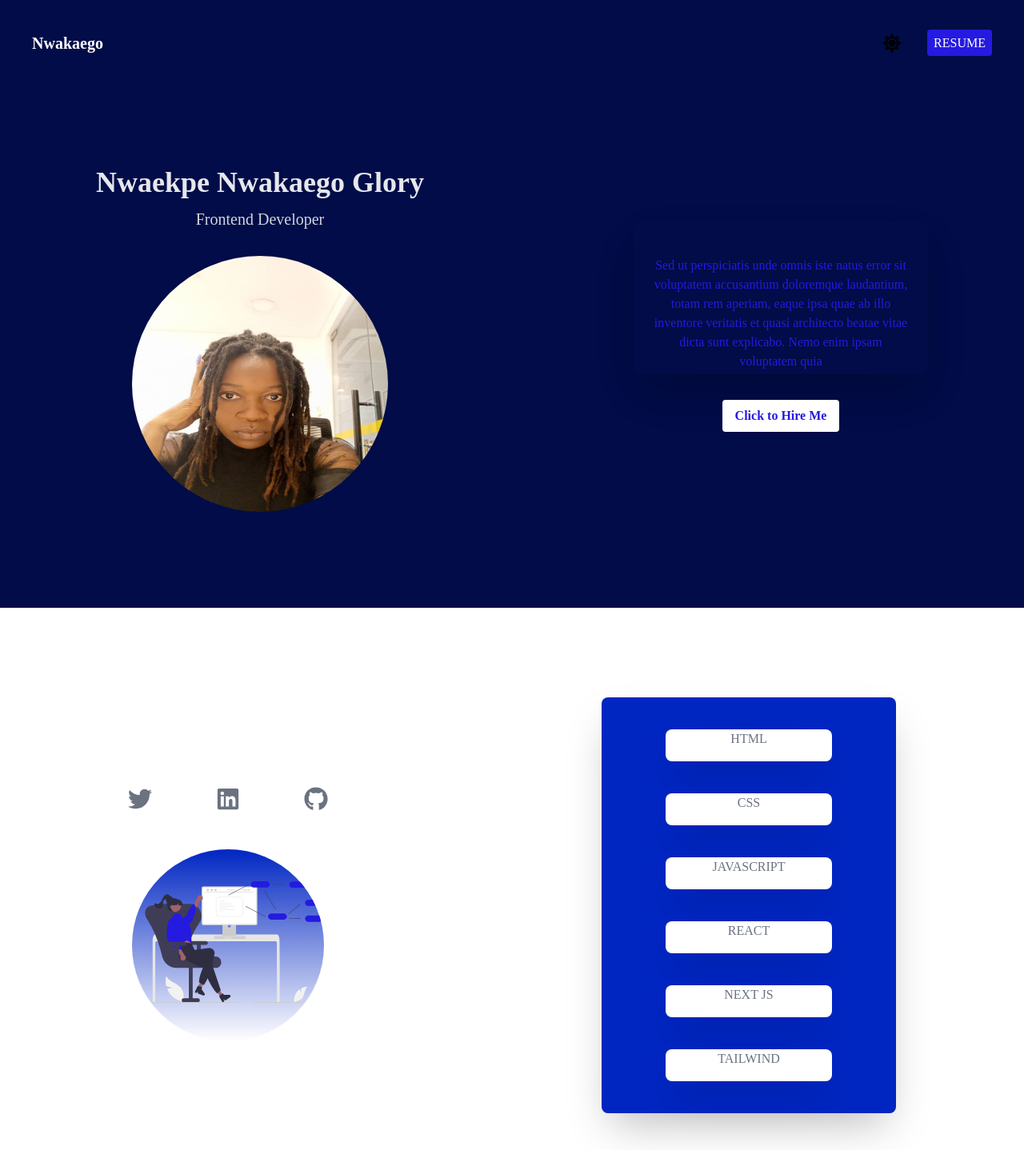
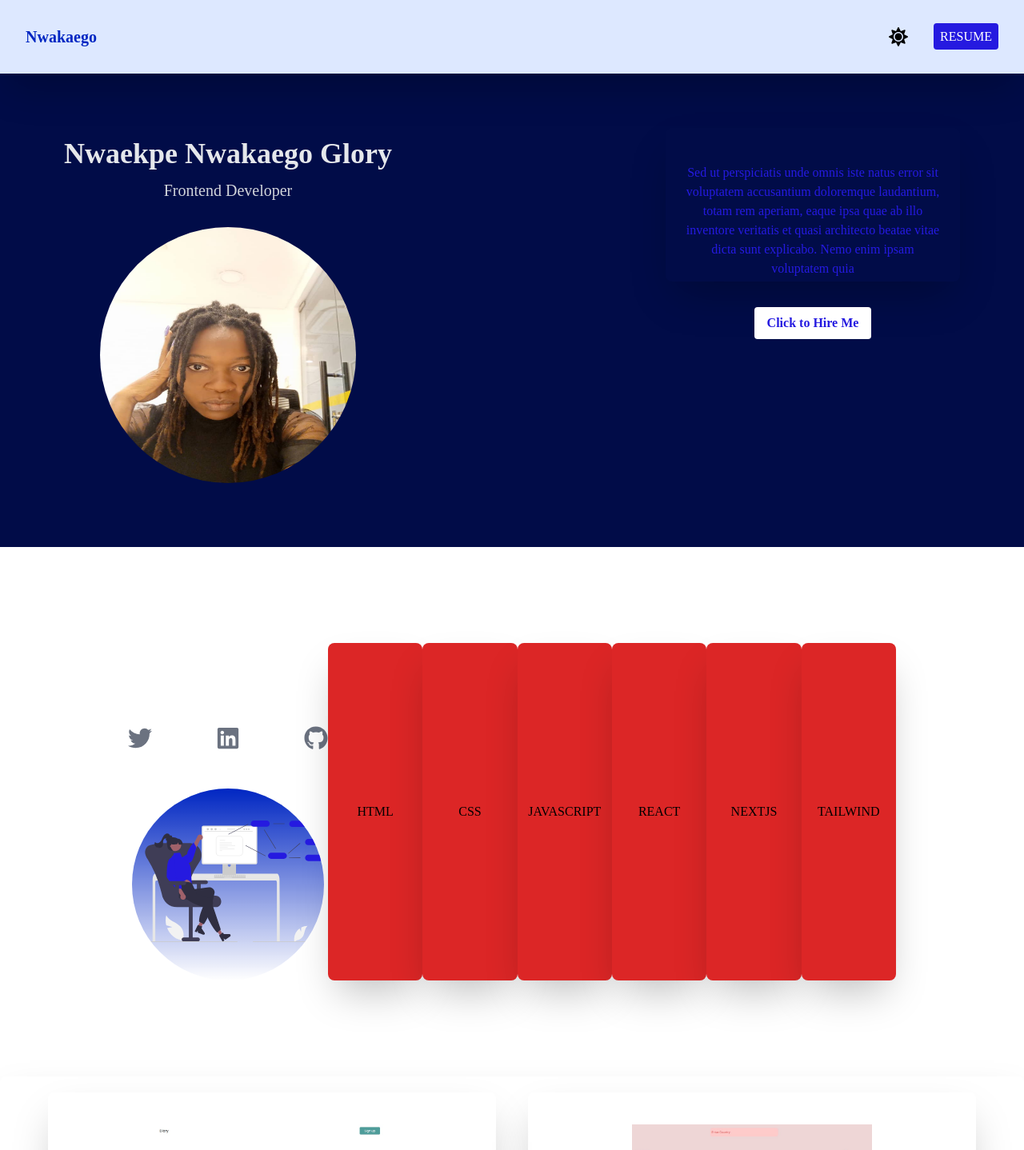
Before and after one commit to Nwakaego-Ego/Portfolio, a Next.js app: page / in a window 1280 px wide. Shown: the top 1438 px of the page at 80% size. Built offline with nearby package versions, Linux system fonts and the light colour scheme.

Commit message:
static navbar

```diff
--- a/src/app/header/page.js
+++ b/src/app/header/page.js
@@ -24,7 +24,7 @@ const header = () => {
     document.querySelector("body").setAttribute("data-theme", "dark");
     setCurrentMode("dark");
   };
-  // #F3F5FE
+
   const setLightMode = () => {
     setHeroBg("#010C48");
     setSkillsBg("#F3F5FE");
@@ -40,11 +40,20 @@ const header = () => {
     }
   };
 
+  const techStack = [
+    "HTML",
+    "CSS",
+    "JAVASCRIPT",
+    "REACT",
+    "NEXTJS",
+    "TAILWIND",
+  ];
+
   return (
     <main>
-      <div className="hero bg-veryDarkBlue px-10 py-10 font-burtons ">
-        <nav className=" mb-12 flex justify-between">
-          <p className="text-xl text-white font-semibold">Nwakaego</p>
+      <div className="hero bg-veryDarkBlue  font-burtons ">
+        <nav className=" mb-12 flex justify-between fixed w-full bg-blur p-8 shadow-2xl z-10">
+          <p className="text-xl text-darkBlue font-semibold ">Nwakaego</p>
           <ul className="flex items-center">
             <li onClick={toggleButton}>
               {/* <FaMoon color="black" className="text-2xl cursor-pointer" /> */}
@@ -66,7 +75,7 @@ const header = () => {
         </nav>
         <div className="lg:flex  lg:justify-between text-center py-6 lg:px-20 lg:py-20 ">
           <div className="">
-            <h1 className="text-4xl  py-3 text-gray-200 font-bold lg:w-full ">
+            <h1 className="text-4xl  py-3 text-gray-200 font-bold lg:w-full mt-20">
               Nwaekpe Nwakaego{" "}
               <span className="hidden md:inline-block">Glory</span>
             </h1>
@@ -122,26 +131,16 @@ const header = () => {
             />
           </div>
         </div>
-        <div className=" lg:rounded-lg lg:bg-darkBlue shadow-2xl   text-gray-500 mt-8 text-center ">
-          <p className="rounded-lg  mx-20 h-10 bg-white shadow-2xl  hover:bg-normalBlue hover:text-white transition duration-300 ease-in-out transform hover:scale-105 mt-10 lg:w-52">
-            HTML
-          </p>
-          <p className="rounded-lg  mx-20 h-10 bg-white shadow-2xl  hover:bg-normalBlue hover:text-white transition duration-300 ease-in-out transform hover:scale-105 mt-10">
-            CSS
-          </p>
-          <p className="rounded-lg  mx-20 h-10 bg-white shadow-2xl  hover:bg-normalBlue hover:text-white transition duration-300 ease-in-out transform hover:scale-105 mt-10">
-            JAVASCRIPT
-          </p>
-          <p className="rounded-lg  mx-20 h-10 bg-white shadow-2xl  hover:bg-normalBlue hover:text-white transition duration-300 ease-in-out transform hover:scale-105 mt-10">
-            REACT
-          </p>
-          <p className="rounded-lg  mx-20 h-10 bg-white shadow-2xl  hover:bg-normalBlue hover:text-white transition duration-300 ease-in-out transform hover:scale-105 mt-10">
-            NEXT JS
-          </p>
-          <p className="rounded-lg  mx-20 h-10 bg-white shadow-2xl  hover:bg-normalBlue hover:text-white transition duration-300 ease-in-out transform hover:scale-105 mt-10 mb-10">
-            TAILWIND
-          </p>
-        </div>
+
+        {techStack.map((stack, index) => {
+          return (
+            <div className="w-full flex items-center justify-center text-center shadow-2xl rounded-lg bg-red-600 mt-10 ">
+              <ul key={index}>
+                <li>{stack}</li>
+              </ul>
+            </div>
+          );
+        })}
       </div>
       <section>
         <div className="  text-center shadow-2xl rounded-lg  ">
@@ -264,7 +263,7 @@ const header = () => {
         </div>
       </section>
 
-      <footer className="bg-gray-900 text-white py-8">
+      <footer className="bg-veryDarkBlue text-white py-8">
         <div className="container mx-auto text-center">
           <h2 className="text-2xl font-semibold mb-4">Get in Touch</h2>
           <p className="mb-6">Have a project in mind? Let's collaborate!</p>
@@ -276,7 +275,7 @@ const header = () => {
           </a>
           <div className="mt-4">
             <a
-              href="https://linkedin.com/in/yourusername"
+              href="https://www.linkedin.com/in/glory-nwaekpe/"
               target="_blank"
               rel="noopener noreferrer"
               className="text-blue-500 hover:text-blue-300 transition duration-300 mx-2"
@@ -284,7 +283,7 @@ const header = () => {
               LinkedIn
             </a>
             <a
-              href="https://github.com/yourusername"
+              href="https://github.com/Nwakaego-Ego"
               target="_blank"
               rel="noopener noreferrer"
               className="text-blue-500 hover:text-blue-300 transition duration-300 mx-2"
@@ -292,7 +291,7 @@ const header = () => {
               GitHub
             </a>
             <a
-              href="https://twitter.com/yourusername"
+              href="https://twitter.com/GloryNwaekpe"
               target="_blank"
               rel="noopener noreferrer"
               className="text-blue-500 hover:text-blue-300 transition duration-300 mx-2"
--- a/tailwind.config.js
+++ b/tailwind.config.js
@@ -16,6 +16,7 @@ module.exports = {
         veryDarkBlue: "#010C48",
         normalBlue: "#251AE0",
         veryLightBlue: "#F3F5FE",
+        blur: "#DDE8FF",
       },
       spacing: { "300px": "300px", "500px": "500px" },
     },
```
